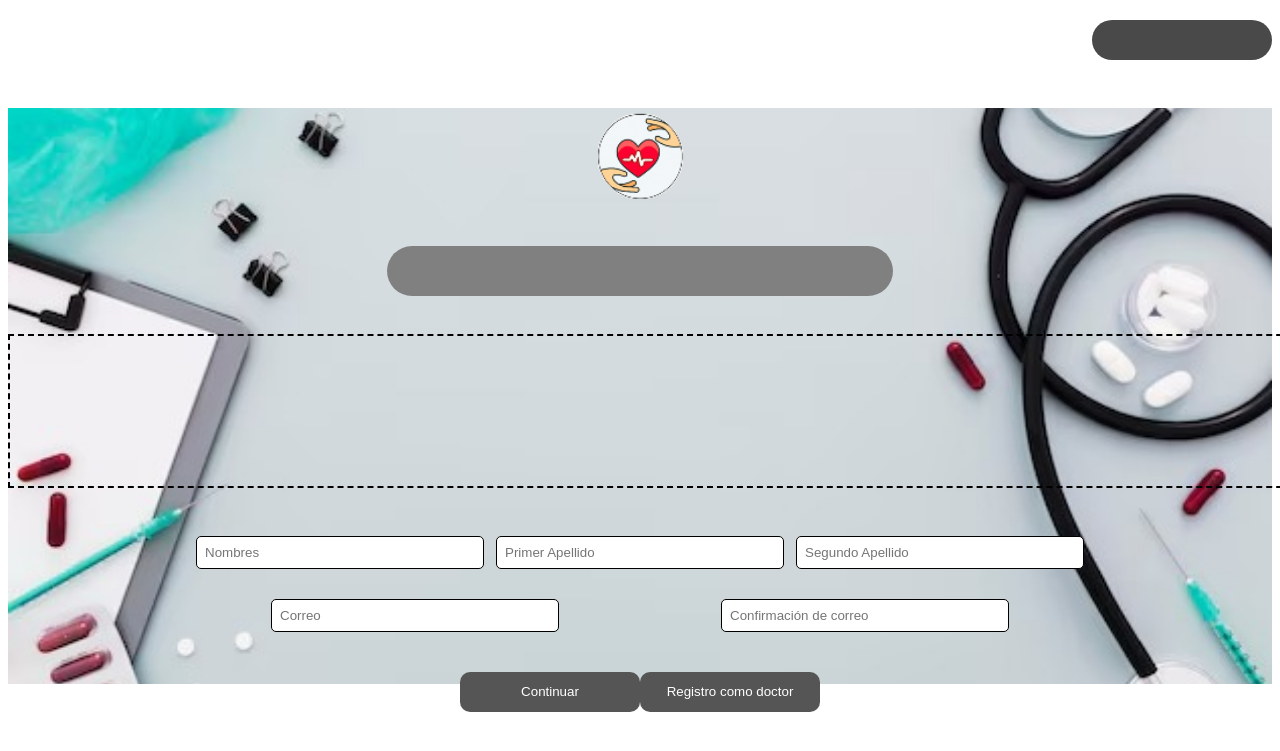
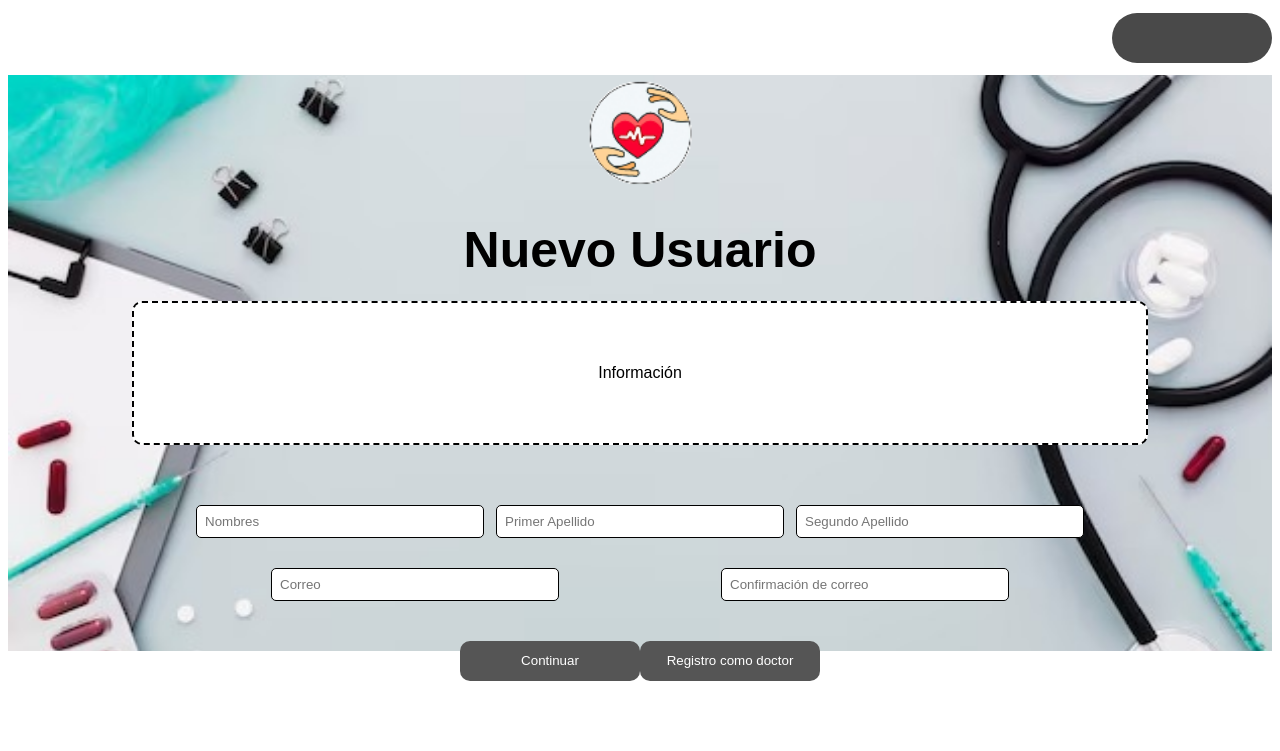
Before and after one commit to Roroma24/Proyecto, a Flask app: page /registro in a window 1280 px wide; the page is wider, and only the part inside the window is pictured. Shown: the top 751 px of that part. Run offline with Flask 3, Linux system fonts and the light colour scheme.

Commit message:
Seguimiento de modificaciones

```diff
--- a/app/static/css/userstyles.css
+++ b/app/static/css/userstyles.css
@@ -1,5 +1,6 @@
 body{
     background-color: #fff;
+    font-family: Arial, sans-serif;
 }
 
 .container{
@@ -7,7 +8,7 @@ body{
     align-items: center;
     justify-content: flex-end;
     width: auto;
-    margin: 10px auto;
+    margin: 1% auto;
 }
 
 .container-body{
@@ -28,37 +29,45 @@ body{
 }
 
 .exit_btn{
-    width: 180px;
-    height: 40px;
+    width: 160px;
+    height: 50px;
     background-color: #494949;
     border-radius: 25px;
     border: none;
     cursor: pointer;
-    margin: 10px auto;
+    margin: auto;
 }
 
 .profile{
-    width: 100px;
-    height: 100px;
+    width: 120px;
+    height: 120px;
     background-image: url('imagen/logo.png');
     background-size: cover;
     border-radius: 50%;
-    margin: 3% auto;
+    margin: auto;
 }
 
 .bar{
     width: 40%;
     height: 50px;
-    background-color: #808080;
+    justify-items: center;
     border-radius: 25px;
     margin: 2% auto;
 }
 
 .dashed-box {
-    width: 1400px;
-    height: 150px;
-    border: 2px dashed #000000;
-    margin: 3% auto;
+    width: 80%;
+    height: 140px;
+    border: 2px dashed #000;
+    margin: 30px auto 50px;
+    display: flex;
+    align-items: center;
+    justify-content: center;
+    color: #000000;
+    font-size: 16px;
+    text-align: center;
+    border-radius: 10px;
+    background-color: #fff;
 }
 
 .input-box{
@@ -93,3 +102,9 @@ input{
     border: none;
     cursor: pointer;
 }
+
+.titulo-principal{
+    font-size: 50px;
+    font-weight: bold;
+    margin: 0;
+}
--- a/app/templates/registrouser.html
+++ b/app/templates/registrouser.html
@@ -41,8 +41,12 @@ Se incluye un botón para continuar con el registro y otro para registrarse como
 
         <!-- Sección de imagen del perfil -->
         <div class="profile"></div>
-        <div class="bar"></div>
-        <div class="dashed-box"></div>
+        <div class="bar">
+            <h1 class="titulo-principal">Nuevo Usuario</h1>
+        </div>
+        <div class="dashed-box">
+            Información
+        </div>
         <div class="info">
             <div class="input-box">
                 <input type="text" placeholder="Nombres">
```
